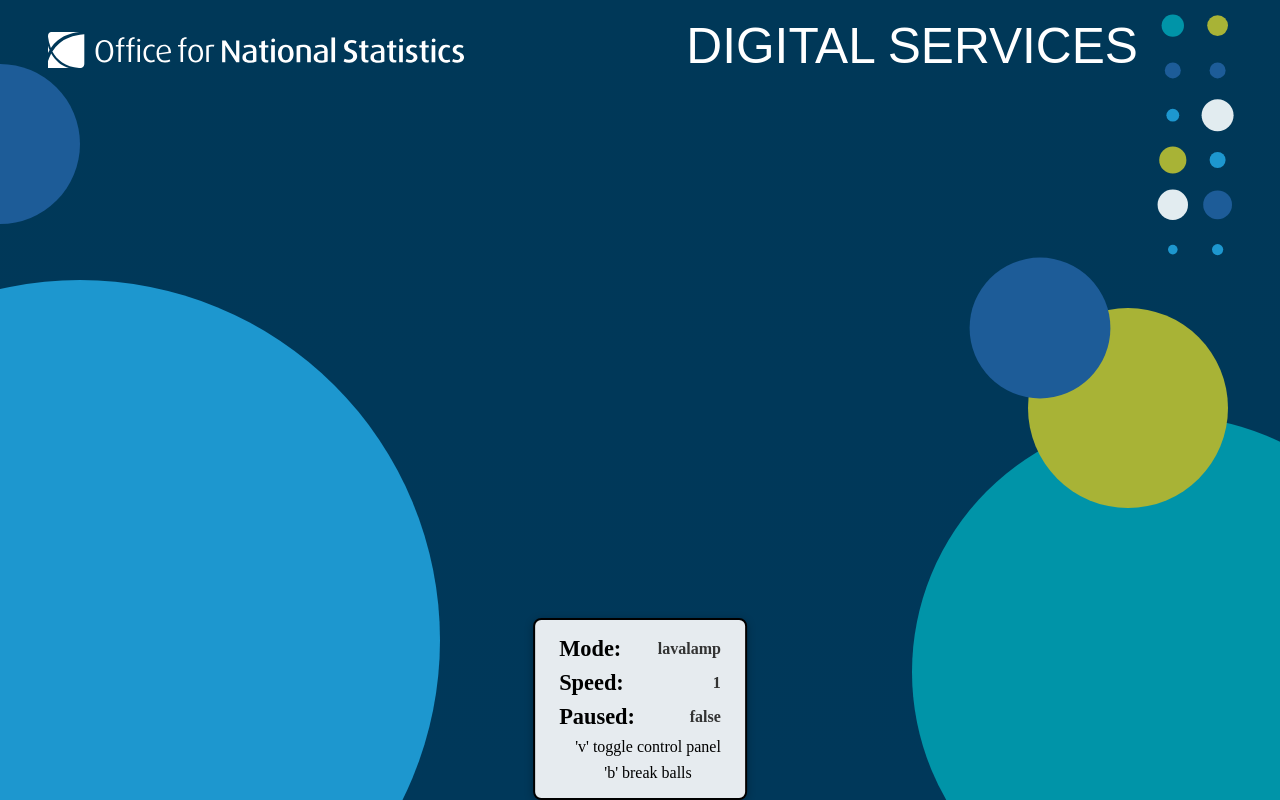
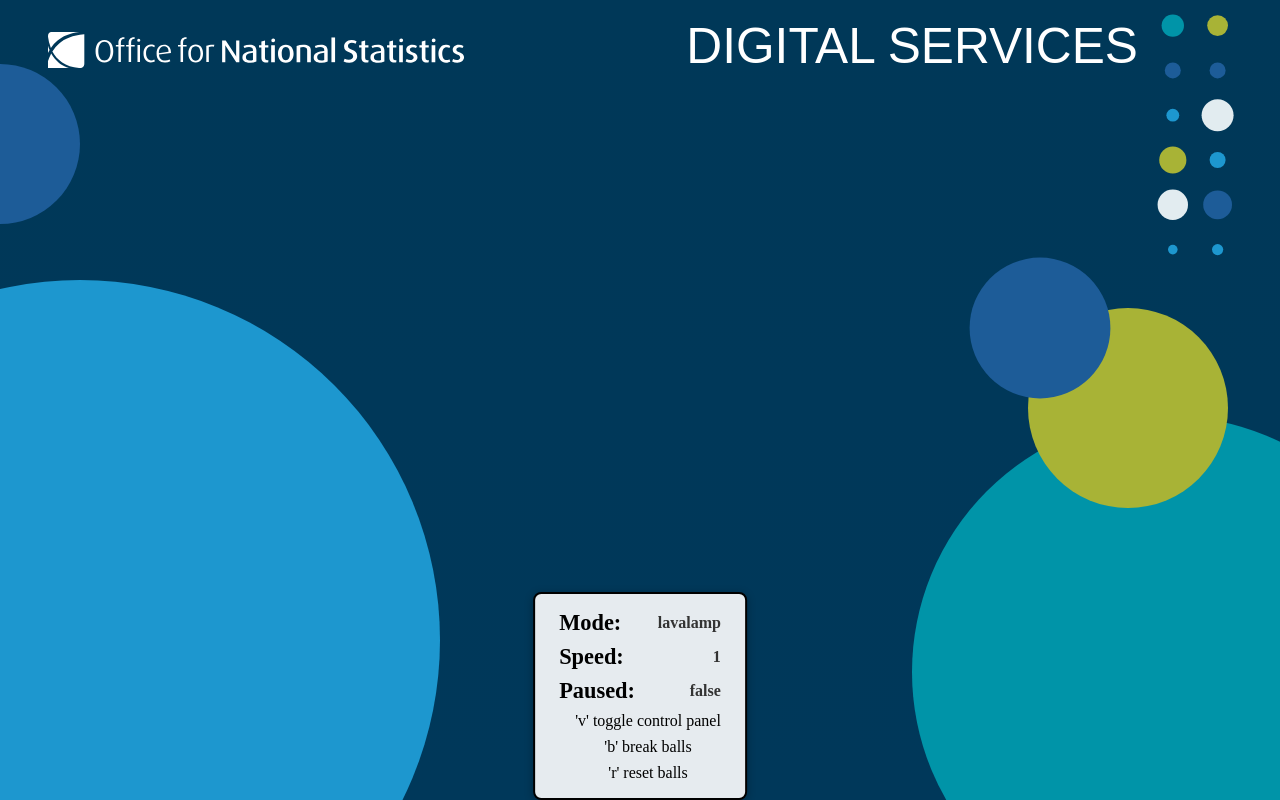
Before and after one commit to Felixim0/ONS_background, a website with bundled scripts: page index.html in a window 1280 px wide. Built offline with nearby package versions, Linux system fonts and the light colour scheme; animation ran at ten frames a second.

```diff
--- a/index.html
+++ b/index.html
@@ -21,6 +21,10 @@
   <div class="row">
     <h3 class="title"></h3>'b' break balls<h4 class="value"></h4>
   </div>
+  <div class="row">
+    <h3 class="title"></h3>'r' reset balls<h4 class="value"></h4>
+  </div>
+
 
 </div>
 
```
